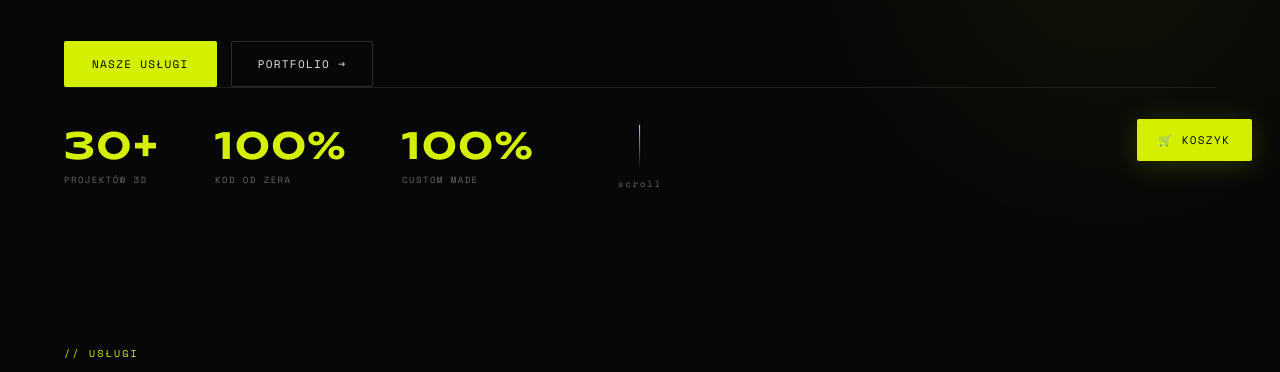
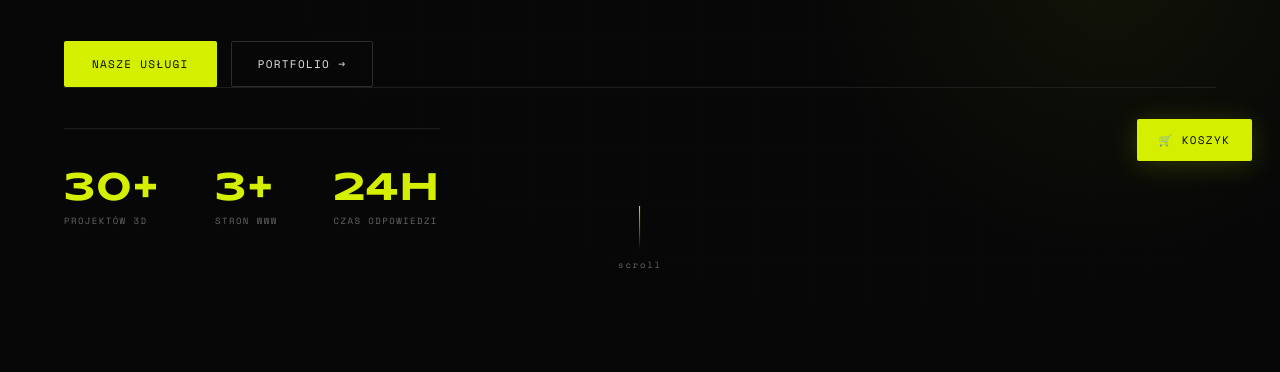
Before and after one commit to MaxM313/MSC, a website: page index.html in a window 1280 px wide. Shown: the part 611-983 px from the top of the page. Drawn offline with nearby package versions, Linux system fonts and the light colour scheme.

Commit message:
fix: update hero stats to reflect accurate project metrics

```diff
--- a/index.html
+++ b/index.html
@@ -64,9 +64,11 @@
     <div class="ring r1"></div><div class="ring r2"></div><div class="ring r3"></div>
   </div>
   <div class="hero-stats">
-    <div class="stat"><div class="stat-n">30+</div><div class="stat-l">Projektów 3D</div></div>
-    <div class="stat"><div class="stat-n">100%</div><div class="stat-l">Kod od zera</div></div>
-    <div class="stat"><div class="stat-n">100%</div><div class="stat-l">Custom made</div></div>
+<div class="hero-stats">
+  <div class="stat"><div class="stat-n">30+</div><div class="stat-l">Projektów 3D</div></div>
+  <div class="stat"><div class="stat-n">3+</div><div class="stat-l">Stron WWW</div></div>
+  <div class="stat"><div class="stat-n">24h</div><div class="stat-l">Czas odpowiedzi</div></div>
+</div>
   </div>
   <div class="scroll-ind"><div class="scroll-line"></div><span>scroll</span></div>
 </section>
```
